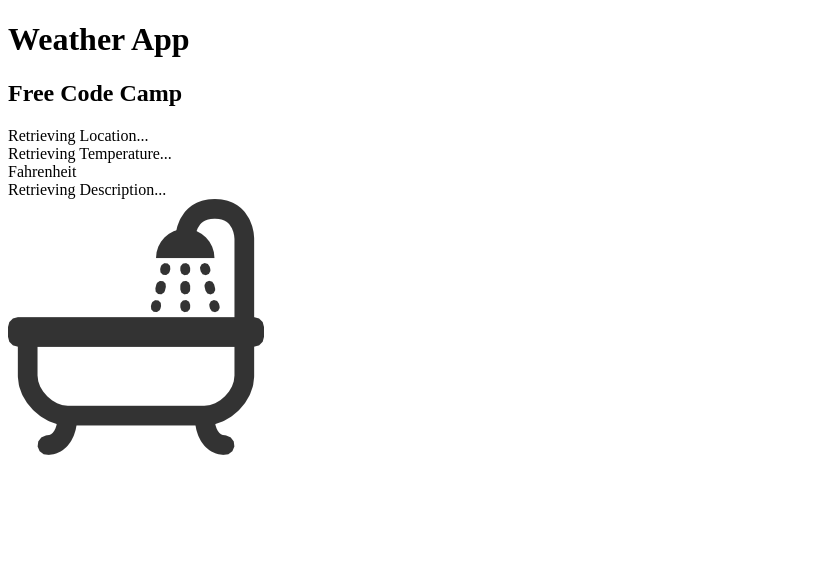
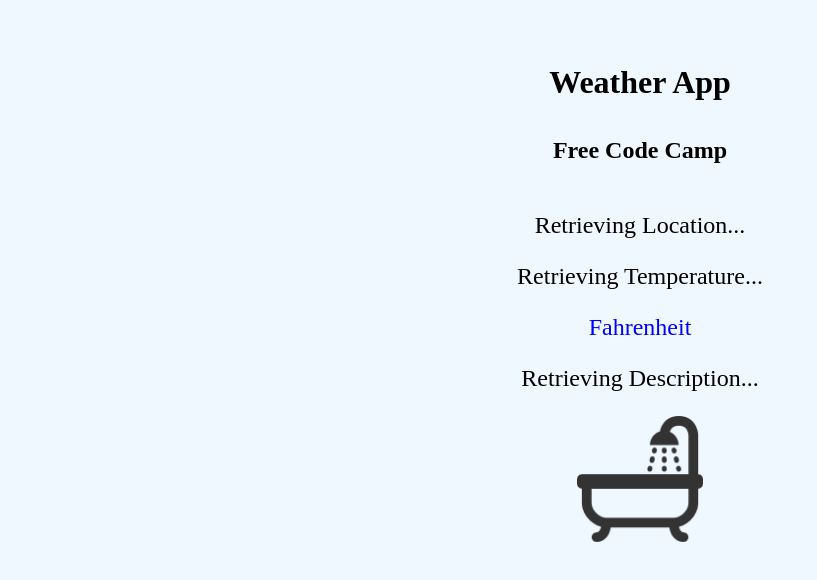
Before and after one commit to newyork-anthonyng/fcc_weather, a website: page public/index.html in a window 1280 px wide. Shown: the whole page, without its empty margins (0-817 px from the left). Drawn offline with nearby package versions, Linux system fonts and the light colour scheme.

Commit message:
Add styling

```diff
--- a/public/app.js
+++ b/public/app.js
@@ -60,7 +60,10 @@
 }
 
 function fahrenheitToCelsius(fahrenheit) {
-  return fahrenheit * (5/9) - 32;
+  var celsius = fahrenheit * (5/9) - 32;
+
+  // format celsius to one decimal place
+  return Math.round(celsius * 10) / 10;
 }
 
 function convertTemperature() {
@@ -85,7 +88,7 @@
 function updateBackground(description) {
   $background_image = $('.background img');
 
-  switch(description) {
+  switch(description.toLowerCase()) {
     case 'clouds':
       $background_image.attr('src', './assets/clouds.png');
       break;
--- a/public/css/style.scss
+++ b/public/css/style.scss
@@ -0,0 +1,48 @@
+$background_color: #f0f8ff;
+$background_color_small: #faf0e6;
+$small_breakpoint: 500px;
+
+body {
+  background-color: $background_color;
+  text-align: center;
+
+  @media (max-width: $small_breakpoint) {
+    background-color: $background_color_small;
+  }
+}
+
+h1 {
+  margin-top: 2em;
+}
+
+h2 {
+  margin-top: 1.5em;
+  margin-bottom: 2em;
+}
+
+.background {
+  width: 20%;
+  margin: 0 auto;
+
+  @media (max-width: $small_breakpoint) {
+    width: 50%;
+  }
+
+  img {
+    width: 50%;
+
+    @media (max-width: $small_breakpoint) {
+      width: 100%;
+    }
+  }
+}
+
+.container div {
+  font-size: 24px;
+  margin-top: 1em;
+}
+
+.convert-temperature {
+  color: blue;
+  cursor: pointer;
+}
```
Also changed, not shown: public/css/style.css, 1 other file.
